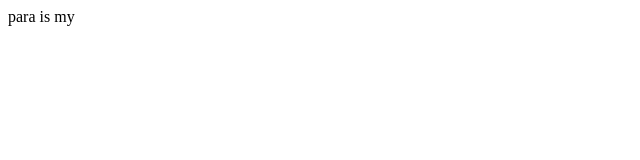
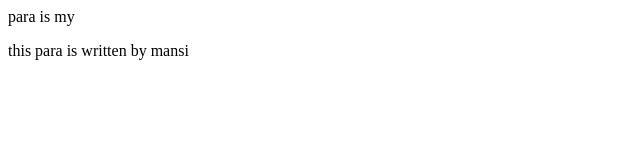
Before and after one commit to MansiSinghRajawat/public, a plain HTML site: page index.html in a window 1280 px wide. Shown: the whole page, without its empty margins (0-640 px from the left). Drawn offline with Linux system fonts and the light colour scheme.

Commit message:
Add new feature

```diff
--- a/index.html
+++ b/index.html
@@ -1 +1,2 @@
 <p>para is my</p>
+<p>this para is written by mansi</p>
```
